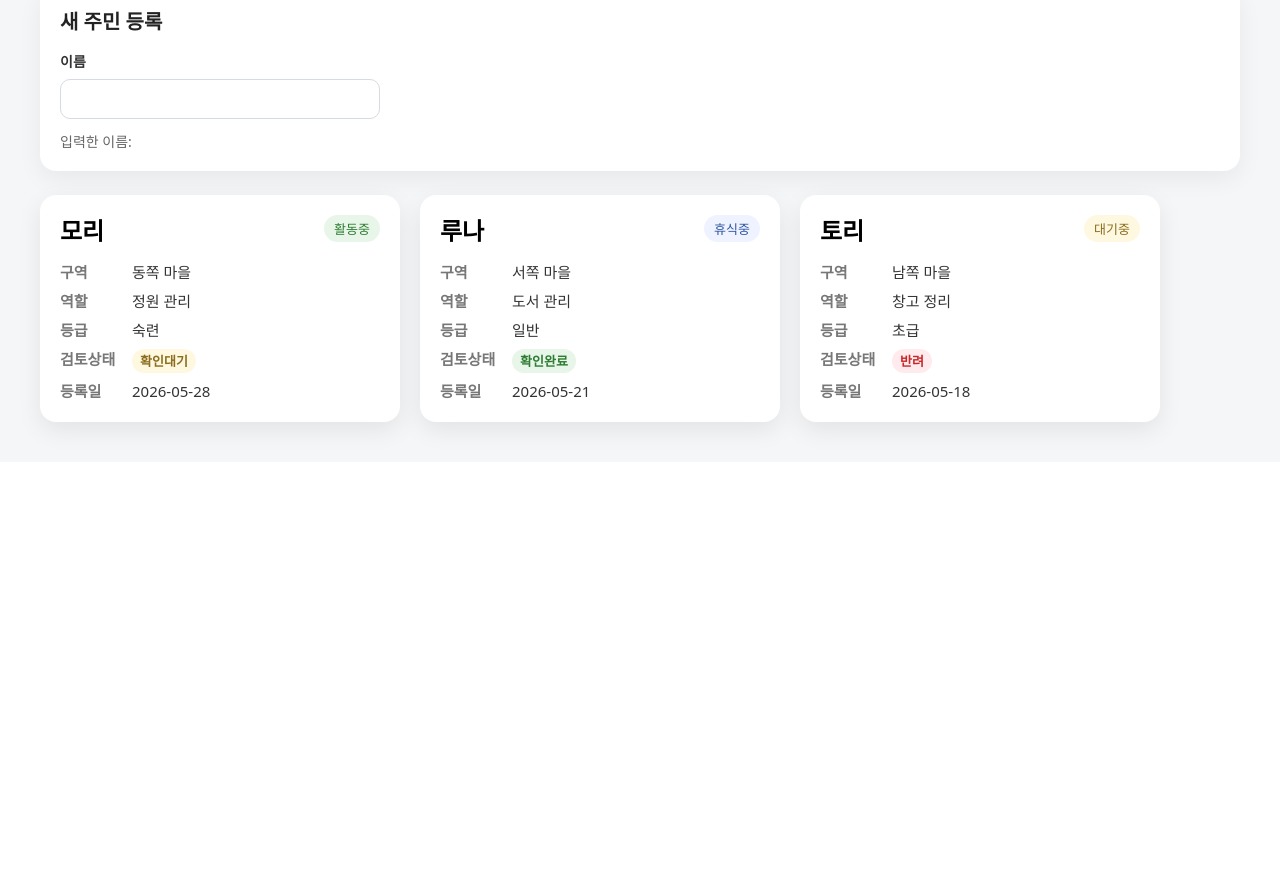
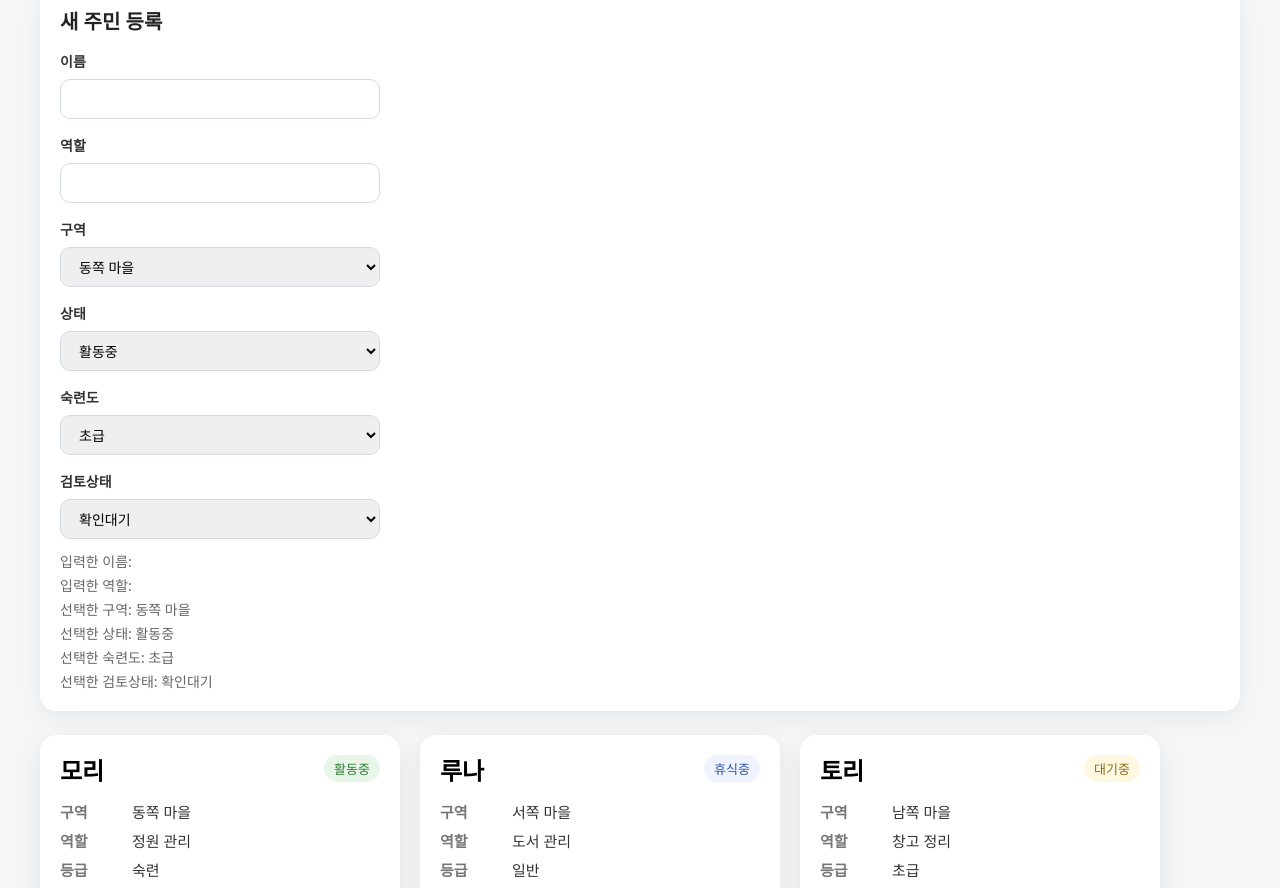
Before and after one commit to JEON-DONG-HEE/wise-village-life, a React (Vite) app: page / in a window 1280 px wide. Shown: the part 720-1608 px from the top of the page. Before the commit the page ends 1182 px from the top, so only its background shows below. Built offline with nearby package versions, Linux system fonts and the light colour scheme.

Commit message:
입력폼을 위한 입력값 세팅

```diff
--- a/src/components/ResidentForm.tsx
+++ b/src/components/ResidentForm.tsx
@@ -1,7 +1,18 @@
 import { useState } from "react";
+import type {
+  Area,
+  ResidentLevel,
+  ResidentStatus,
+  ReviewStatus,
+} from "../types/resident";
 
 function ResidentForm() {
   const [name, setName] = useState("");
+  const [role, setRole] = useState("");
+  const [area, setArea] = useState<Area>("동쪽 마을");
+  const [status, setStatus] = useState<ResidentStatus>("활동중");
+  const [level, setLevel] = useState<ResidentLevel>("초급");
+  const [reviewStatus, setReviewStatus] = useState<ReviewStatus>("확인대기");
 
   return (
     <div className="resident-form">
@@ -16,8 +27,73 @@ function ResidentForm() {
           onChange={(event) => setName(event.target.value)}
         />
       </div>
-
-      <p className="resident-form__preview">입력한 이름: {name}</p>
+      <div className="resident-form__field">
+        <label htmlFor="resident-role">역할</label>
+        <input
+          id="resident-role"
+          type="text"
+          value={role}
+          onChange={(event) => setRole(event.target.value)}
+        />
+      </div>
+      <div className="resident-form__field">
+        <label htmlFor="resident-area">구역</label>
+        <select
+          id="resident-area"
+          value={area}
+          onChange={(event) => setArea(event.target.value as Area)}
+        >
+          <option value="동쪽 마을">동쪽 마을</option>
+          <option value="서쪽 마을">서쪽 마을</option>
+          <option value="남쪽 마을">남쪽 마을</option>
+        </select>
+      </div>
+      <div className="resident-form__field">
+        <label htmlFor="resident-status">상태</label>
+        <select
+          id="resident-status"
+          value={status}
+          onChange={(event) => setStatus(event.target.value as ResidentStatus)}
+        >
+          <option value="활동중">활동중</option>
+          <option value="휴식중">휴식중</option>
+          <option value="대기중">대기중</option>
+        </select>
+      </div>
+      <div className="resident-form__field">
+        <label htmlFor="resident-level">숙련도</label>
+        <select
+          id="resident-level"
+          value={level}
+          onChange={(event) => setLevel(event.target.value as ResidentLevel)}
+        >
+          <option value="초급">초급</option>
+          <option value="일반">일반</option>
+          <option value="숙련">숙련</option>
+        </select>
+      </div>
+      <div className="resident-form__field">
+        <label htmlFor="resident-review-status">검토상태</label>
+        <select
+          id="resident-review-status"
+          value={reviewStatus}
+          onChange={(event) =>
+            setReviewStatus(event.target.value as ReviewStatus)
+          }
+        >
+          <option value="확인대기">확인대기</option>
+          <option value="확인완료">확인완료</option>
+          <option value="반려">반려</option>
+        </select>
+      </div>
+      <div className="resident-form__preview">
+        <p>입력한 이름: {name}</p>
+        <p>입력한 역할: {role}</p>
+        <p>선택한 구역: {area}</p>
+        <p>선택한 상태: {status}</p>
+        <p>선택한 숙련도: {level}</p>
+        <p>선택한 검토상태: {reviewStatus}</p>
+      </div>
     </div>
   );
 }
--- a/src/styles/App.scss
+++ b/src/styles/App.scss
@@ -360,7 +360,8 @@
       font-weight: 600;
     }
 
-    input {
+    input,
+    select {
       width: 320px;
       height: 40px;
       padding: 0 14px;
@@ -376,6 +377,9 @@
   }
 
   &__preview {
+    display: flex;
+    flex-direction: column;
+    gap: 4px;
     margin-top: 12px;
     color: #666;
     font-size: 14px;
--- a/src/types/resident.ts
+++ b/src/types/resident.ts
@@ -10,12 +10,14 @@ export type AreaFilterType = "전체" | Area;
 
 export type SortOrder = "latest" | "oldest";
 
+export type ResidentLevel = "초급" | "일반" | "숙련";
+
 export type Resident = {
   id: number; // 목록을 만들 때는 각 데이터마다 고유값이 필요함, map() 으로 반복 출력할 때 필요함
   name: string;
   area: Area;
   role: string;
-  level: string;
+  level: ResidentLevel;
   status: ResidentStatus;
   reviewStatus: ReviewStatus;
   registeredAt: string;
```
